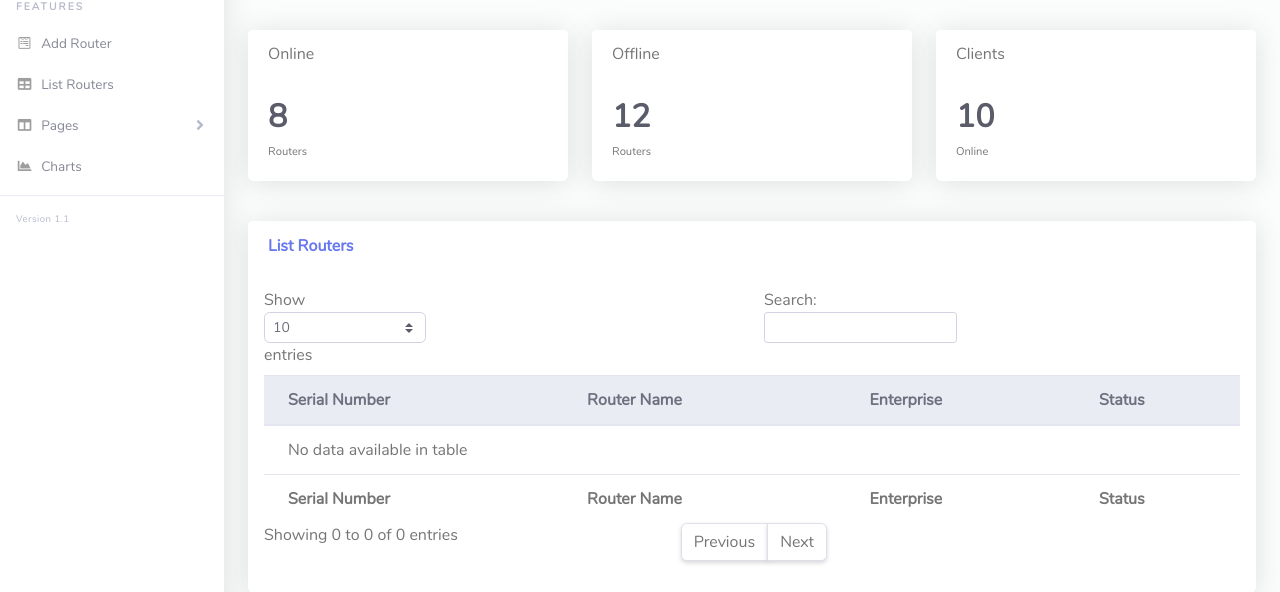
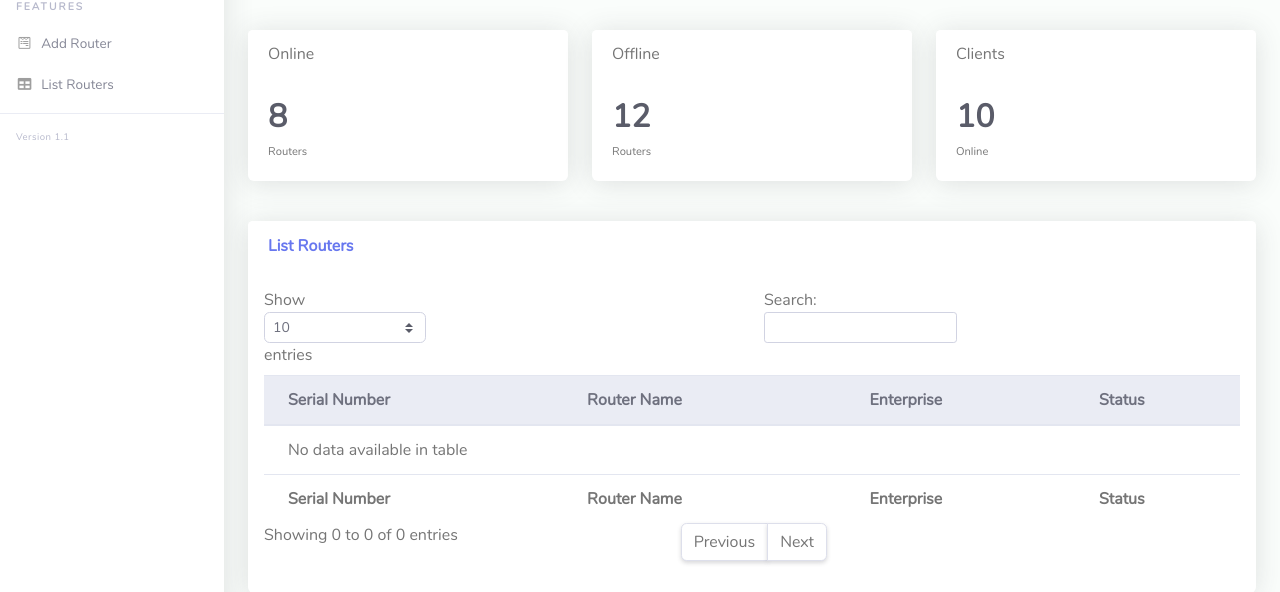
Before and after one commit to TM-Squared/Homnet-Dashboard, a Django app: page / in a window 1280 px wide. Shown: the part 146-738 px from the top of the page. Run offline with Django 4.2, Linux system fonts and the light colour scheme; the visitor is signed in with stand-in values (Sample User, id 1); data that the repository does not hold is empty; some libraries are stand-ins or nearby versions.

Commit message:
delete link to pages unsuful (pages) and charts

```diff
--- a/templates/home/includes/sidebar.html
+++ b/templates/home/includes/sidebar.html
@@ -28,28 +28,13 @@
           <span>List Routers</span>
         </a>
       </li>
-      <li class="nav-item">
-        <a class="nav-link collapsed" href="#" data-toggle="collapse" data-target="#collapsePage" aria-expanded="true"
-          aria-controls="collapsePage">
-          <i class="fas fa-fw fa-columns"></i>
-          <span>Pages</span>
-        </a>
-        <div id="collapsePage" class="collapse" aria-labelledby="headingPage" data-parent="#accordionSidebar">
-          <div class="bg-white py-2 collapse-inner rounded">
-            <h6 class="collapse-header">Example Pages</h6>
-            <a class="collapse-item" href="{% url 'account:login' %}">Login</a>
-            <a class="collapse-item" href="{% url 'account:register' %}">Register</a>
-            <a class="collapse-item" href="404.html">404 Page</a>
-            <a class="collapse-item" href="{% url 'home:index' %}">Blank Page</a>
-          </div>
-        </div>
-      </li>
+        <!--
       <li class="nav-item">
         <a class="nav-link" href="charts.html">
           <i class="fas fa-fw fa-chart-area"></i>
           <span>Charts</span>
         </a>
-      </li>
+      </li> -->
       <hr class="sidebar-divider">
       <div class="version" id="version-ruangadmin"></div>
     </ul>
```
